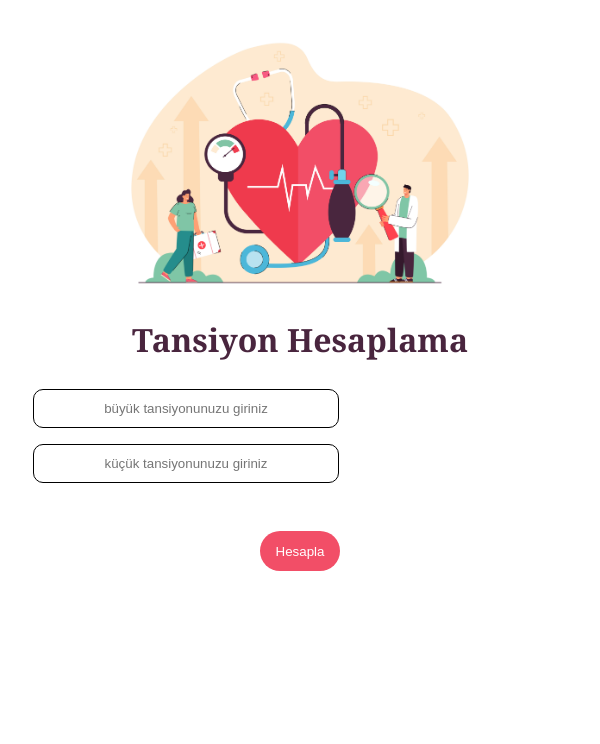
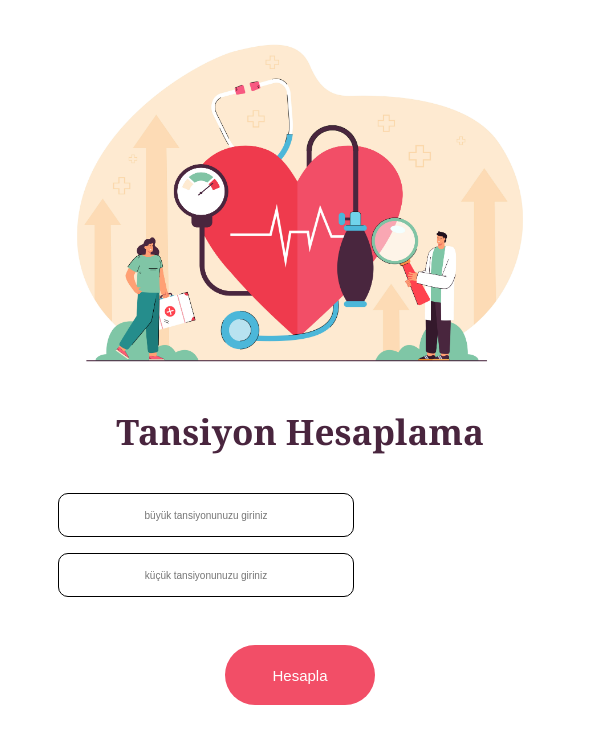
Before and after one commit to elifgazioglu/tension-check, a React (Create React App) app: page / in a window 600 px wide. Shown: the top 744 px of the page. Built offline with nearby package versions, Linux system fonts and the light colour scheme.

Commit message:
css for phones

```diff
--- a/src/styles.css
+++ b/src/styles.css
@@ -145,10 +145,16 @@ p {
   input {
     margin: 8px;
     margin-left: 35px;
+    font-size: medium;
+  }
+
+  h2 {
+    font-size: 40px;
   }
 
   .button {
     margin: 40px;
+    font-size: larger;
   }
 
   p {
@@ -227,3 +233,358 @@ p {
     width: 45vh;
   }
 }
+
+@media (min-width: 412px) and (max-width: 915px) {
+  h1 {
+    margin: 30px;
+  }
+
+  input {
+    margin: 8px;
+    margin-left: 40px;
+  }
+
+  .pic {
+    height: 280px;
+    width: 280px;
+  }
+
+  .results {
+    margin-top: -10px;
+    height: 100vh;
+    width: 40vh;
+  }
+}
+
+@media (min-width: 820px) and (max-width: 1180px) {
+  img {
+    width: 600px;
+    height: 500px;
+  }
+
+  h1 {
+    font-size: 50px;
+  }
+
+  input {
+    height: 45px;
+    width: 320px;
+  }
+
+  .button {
+    height: 55px;
+    width: 160px;
+  }
+
+  p {
+    font-size: 25px;
+  }
+
+  .pic {
+    height: 400px;
+    width: 400px;
+  }
+
+  .results {
+    margin-top: 10px;
+    height: 100vh;
+    width: 45vh;
+  }
+
+}
+
+@media (min-width: 768px) and (max-width: 1024px) {
+  img {
+    width: 500px;
+    height: 400px;
+  }
+
+  h1 {
+    font-size: 50px;
+  }
+
+  input {
+    height: 45px;
+    width: 300px;
+  }
+
+  .button {
+    height: 55px;
+    width: 160px;
+  }
+
+  p {
+    font-size: 25px;
+  }
+
+  .pic {
+    height: 400px;
+    width: 400px;
+  }
+
+  .results {
+    margin-top: 10px;
+    height: 100vh;
+    width: 55vh;
+  }
+}
+
+@media (min-width: 912px) and (max-width: 1368px) {
+  img {
+    width: 800px;
+    height: 600px;
+  }
+
+  h1 {
+    font-size: 60px;
+  }
+
+  input {
+    height: 50px;
+    width: 350px;
+  }
+
+  .button {
+    height: 60px;
+    width: 200px;
+    font-size: 25px;
+  }
+
+  h2 {
+    font-size: 45px;
+  }
+
+  p {
+    font-size: 30px;
+  }
+
+  .pic {
+    height: 600px;
+    width: 500px;
+  }
+
+  .results {
+    margin-top: 10px;
+    height: 100vh;
+    width: 55vh;
+  }
+}
+
+@media (min-width: 540px) and (max-width: 720px) {
+  img {
+    width: 400px;
+    height: 300px;
+  }
+
+  h1 {
+    font-size: 30px;
+  }
+
+  input {
+    height: 40px;
+    width: 220px;
+    font-size: 10px;
+    margin-left: 10px;
+  }
+
+  .button {
+    height: 50px;
+    width: 150px;
+    font-size: 15px;
+  }
+
+  h2{
+    font-size: 25px;
+  }
+
+  p {
+    font-size: 20px;
+  }
+
+  .pic {
+    height: 370px;
+    width: 370px;
+  }
+
+  .results {
+    margin-top: 5px;
+    height: 100vh;
+    width: 57vh;
+  }
+}
+
+@media (min-width: 280px) and (max-width: 653px){
+  img {
+    width: 250px;
+    height: 200px;
+  }
+
+  h1 {
+    font-size: 25px;
+  }
+
+  input {
+    height: 40px;
+    width: 220px;
+    font-size: 10px;
+    margin-left: 10px;
+  }
+
+  .button {
+    height: 50px;
+    width: 150px;
+    font-size: 15px;
+  }
+
+  h2{
+    font-size: 20px;
+  }
+
+  p {
+    font-size: 15px;
+  }
+
+  .pic {
+    height: 260px;
+    width: 260px;
+  }
+
+  .results {
+    margin-top: 5px;
+    height: 100vh;
+    width: 52vh;
+  }
+
+
+}
+
+@media (min-width: 412px) and (max-width: 914px) {
+  img {
+    width: 400px;
+    height: 320px;
+  }
+
+  h1 {
+    font-size: 30px;
+  }
+
+  input {
+    height: 40px;
+    width: 290px;
+    font-size: 10px;
+    margin-left: 40px;
+  }
+
+  .button {
+    height: 60px;
+    width: 150px;
+    font-size: 15px;
+  }
+
+  h2{
+    font-size: 25px;
+  }
+
+  p {
+    font-size: 15px;
+  }
+
+  .pic {
+    height: 280px;
+    width: 280px;
+  }
+
+  .results {
+    margin-top: 5px;
+    height: 100vh;
+    width: 43vh;
+  }
+
+}
+
+@media (min-width: 600px) and (max-width: 1024px){
+  img {
+    width: 500px;
+    height: 350px;
+  }
+
+  h1 {
+    font-size: 35px;
+  }
+
+  input {
+    height: 40px;
+    width: 290px;
+    font-size: 10px;
+    margin-left: 40px;
+  }
+
+  .button {
+    height: 60px;
+    width: 150px;
+    font-size: 15px;
+  }
+
+  h2{
+    font-size: 30px;
+  }
+
+  p {
+    font-size: 20px;
+  }
+
+  .pic {
+    height: 350px;
+    width: 350px;
+  }
+
+  .results {
+    margin-top: 5px;
+    height: 100vh;
+    width: 100vh;
+  }
+
+}
+
+@media (min-width: 800px) and (max-width: 1280px){
+  img {
+    width: 700px;
+    height: 450px;
+  }
+
+  h1 {
+    font-size: 45px;
+  }
+
+  input {
+    height: 40px;
+    width: 370px;
+    font-size: 15px;
+    margin-left: 40px;
+  }
+
+  .button {
+    height: 60px;
+    width: 150px;
+    font-size: 18px;
+  }
+
+  h2{
+    font-size: 33px;
+  }
+
+  p {
+    font-size: 22px;
+  }
+
+  .pic {
+    height: 400px;
+    width: 400px;
+  }
+
+  .results {
+    margin-top: 5px;
+    height: 100vh;
+    width: 100vh;
+  }
+}
```
